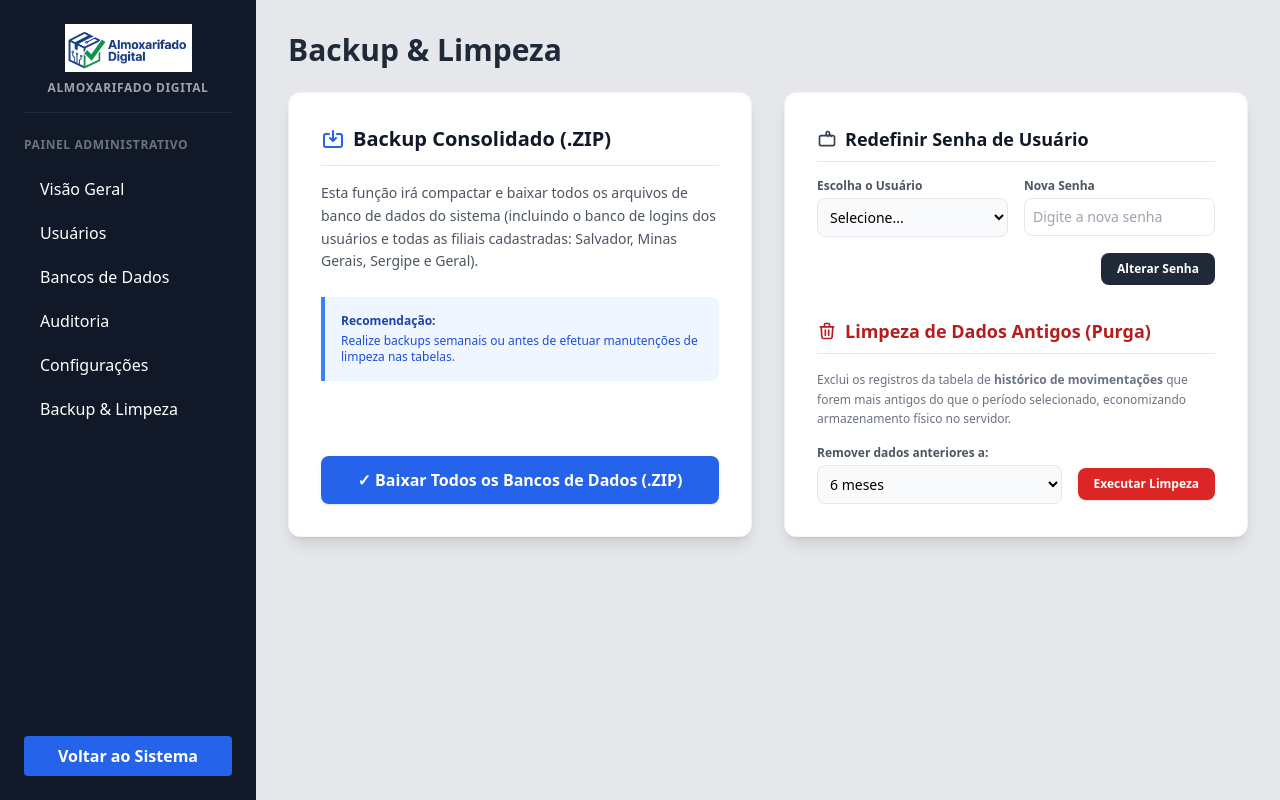
After one commit to AlexandreCalmonJr/Projeto---Estoque-TI, a Flask app: page /admin/maintenance in a window 1280 px wide. The commit adds this page. Run offline with Flask 3, Linux system fonts and the light colour scheme; a user stored in the database is signed in; tables that the repository leaves empty hold one stand-in row (values such as "Sample post"); some libraries are stand-ins or nearby versions.

Commit message:
feat: implement administrative dashboard modules, audit logging, and digital term signing interface

```diff
--- a/app/admin/routes.py
+++ b/app/admin/routes.py
@@ -1,10 +1,14 @@
-from flask import render_template, current_app, flash, redirect, url_for, request
+from flask import render_template, current_app, flash, redirect, url_for, request, send_file
 from flask_login import login_required, current_user
 from functools import wraps
 from sqlalchemy import text
+import os
+import zipfile
+import io
+from datetime import datetime, timedelta
 
 from . import admin_bp
-from app.models import User, db, get_engine_by_key
+from app.models import User, db, get_engine_by_key, Setting, AuditLog, get_setting, set_setting, log_audit
 
 # --- Decorator para Rotas de Admin ---
 def admin_required(f):
@@ -137,3 +141,208 @@ def delete_user(user_id):
     db.session.commit()
     flash('Usuário deletado com sucesso!', 'success')
     return redirect(url_for('admin.list_users'))
+
+
+@admin_bp.route('/databases')
+@login_required
+@admin_required
+def list_databases():
+    """Lista todos os bancos de dados configurados e seu status."""
+    from config import basedir
+    databases_info = []
+
+    for key, config_info in current_app.config['ASSET_DATABASES'].items():
+        db_path = config_info['url'].replace('sqlite:///', '')
+
+        # Tenta resolver o caminho absoluto se não for absoluto
+        if not os.path.isabs(db_path):
+            db_path = os.path.abspath(os.path.join(basedir, db_path))
+
+        # Verifica tamanho físico do arquivo
+        size_str = "N/A"
+        if os.path.exists(db_path):
+            size_bytes = os.path.getsize(db_path)
+            if size_bytes >= 1024 * 1024:
+                size_str = f"{size_bytes / (1024 * 1024):.2f} MB"
+            else:
+                size_str = f"{size_bytes / 1024:.2f} KB"
+
+        # Testar conexão e contar ativos
+        status = "Offline"
+        ativos_count = 0
+        try:
+            engine = get_engine_by_key(key)
+            with engine.connect() as conn:
+                status = "Online"
+                result = conn.execute(text("SELECT COUNT(*) FROM ativos"))
+                ativos_count = result.scalar_one() or 0
+        except Exception as e:
+            print(f"Erro ao conectar ao banco {key}: {e}")
+
+        databases_info.append({
+            'key': key,
+            'name': config_info['name'],
+            'path': db_path,
+            'size': size_str,
+            'status': status,
+            'ativos_count': ativos_count
+        })
+
+    return render_template('admin/databases.html', title="Bancos de Dados", databases=databases_info)
+
+
+@admin_bp.route('/audit-logs')
+@login_required
+@admin_required
+def list_audit_logs():
+    """Exibe o histórico de logs de auditoria."""
+    logs = AuditLog.query.order_by(AuditLog.timestamp.desc()).limit(150).all()
+    return render_template('admin/audit_logs.html', title="Auditoria do Sistema", logs=logs)
+
+
+@admin_bp.route('/settings', methods=['GET', 'POST'])
+@login_required
+@admin_required
+def system_settings():
+    """Gerencia as configurações SMTP do e-mail, texto de cláusulas e outros parâmetros."""
+    if request.method == 'POST':
+        # E-mail
+        set_setting('mail_server', request.form.get('mail_server', '').strip())
+        set_setting('mail_port', request.form.get('mail_port', '').strip())
+        set_setting('mail_username', request.form.get('mail_username', '').strip())
+        set_setting('mail_default_sender', request.form.get('mail_default_sender', '').strip())
+
+        # A senha só é atualizada se for digitada
+        smtp_pass = request.form.get('mail_password', '').strip()
+        if smtp_pass:
+            set_setting('mail_password', smtp_pass)
+
+        set_setting('mail_use_tls', 'true' if 'mail_use_tls' in request.form else 'false')
+
+        # Gerais
+        set_setting('company_name', request.form.get('company_name', '').strip())
+        set_setting('only_digital_signature', 'true' if 'only_digital_signature' in request.form else 'false')
+        set_setting('termo_texto', request.form.get('termo_texto', ''))
+
+        # Upload de Logotipo
+        logo_file = request.files.get('logo')
+        if logo_file and logo_file.filename:
+            ext = logo_file.filename.rsplit('.', 1)[1].lower() if '.' in logo_file.filename else ''
+            if ext in ('png', 'jpg', 'jpeg'):
+                from config import basedir
+                uploads_dir = os.path.join(basedir, 'uploads')
+                os.makedirs(uploads_dir, exist_ok=True)
+                logo_path = os.path.join(uploads_dir, 'logo_custom.png')
+                try:
+                    logo_file.save(logo_path)
+                    flash('Logotipo da empresa atualizado com sucesso!', 'success')
+                except Exception as logo_err:
+                    flash(f'Erro ao salvar o logotipo: {logo_err}', 'error')
+            else:
+                flash('Extensão de imagem inválida para o logotipo. Use PNG, JPG ou JPEG.', 'error')
+
+        log_audit('Atualização de Configurações', 'Configurações de e-mail, logotipo e termos atualizadas.')
+        flash('Configurações atualizadas com sucesso!', 'success')
+        return redirect(url_for('admin.system_settings'))
+
+    # Coleta valores atuais
+    settings_data = {
+        'mail_server': get_setting('mail_server', ''),
+        'mail_port': get_setting('mail_port', ''),
+        'mail_username': get_setting('mail_username', ''),
+        'mail_default_sender': get_setting('mail_default_sender', ''),
+        'mail_use_tls': get_setting('mail_use_tls', 'false') == 'true',
+        'company_name': get_setting('company_name', 'Almoxarifado Digital'),
+        'only_digital_signature': get_setting('only_digital_signature', 'false') == 'true',
+        'termo_texto': get_setting('termo_texto', '')
+    }
+
+    return render_template('admin/settings.html', title="Configurações do Sistema", settings=settings_data)
+
+
+@admin_bp.route('/maintenance', methods=['GET', 'POST'])
+@login_required
+@admin_required
+def maintenance_page():
+    """Página contendo download de backups e utilitários de limpeza/manutenção."""
+    if request.method == 'POST':
+        action = request.form.get('action')
+
+        if action == 'purge_history':
+            try:
+                months = int(request.form.get('months', 6))
+                cutoff = (datetime.now() - timedelta(days=months * 30)).strftime('%Y-%m-%d %H:%M:%S')
+
+                # Executa a limpeza em todos os bancos de ativos
+                purged_dbs = []
+                for key in current_app.config['ASSET_DATABASES'].keys():
+                    try:
+                        engine = get_engine_by_key(key)
+                        with engine.begin() as conn:
+                            # Limpa os históricos antigos
+                            conn.execute(text("DELETE FROM historico WHERE timestamp < :cutoff"), {'cutoff': cutoff})
+                            # Executa VACUUM para liberar espaço no SQLite
+                            conn.execute(text("VACUUM"))
+                        purged_dbs.append(key)
+                    except Exception as db_err:
+                        print(f"Erro ao limpar banco {key}: {db_err}")
+
+                log_audit('Limpeza de Dados', f'Histórico de movimentações com mais de {months} meses excluído nos bancos: {", ".join(purged_dbs)}')
+                flash(f'Limpeza concluída! Históricos com mais de {months} meses foram removidos com sucesso.', 'success')
+            except Exception as e:
+                flash(f'Erro ao realizar limpeza de dados: {e}', 'error')
+
+        elif action == 'reset_password':
+            try:
+                username = request.form.get('target_username', '').strip()
+                new_password = request.form.get('new_password', '').strip()
+
+                if not username or not new_password:
+                    flash('Informe o usuário e a nova senha.', 'error')
+                else:
+                    user = User.query.filter_by(username=username).first()
+                    if not user:
+                        flash('Usuário não encontrado.', 'error')
+                    else:
+                        user.set_password(new_password)
+                        db.session.commit()
+                        log_audit('Redefinição de Senha', f'Senha do usuário "{username}" alterada pelo administrador.')
+                        flash(f'Senha do usuário "{username}" redefinida com sucesso!', 'success')
+            except Exception as e:
+                flash(f'Erro ao redefinir senha: {e}', 'error')
+
+        return redirect(url_for('admin.maintenance_page'))
+
+    # GET: renderiza página
+    users = User.query.order_by(User.username).all()
+    return render_template('admin/backup.html', title="Backup & Limpeza", users=users)
+
+
+@admin_bp.route('/backup/download')
+@login_required
+@admin_required
+def download_backup():
+    """Gera um arquivo ZIP em memória contendo todos os arquivos .db e inicia o download."""
+    try:
+        from config import basedir
+        memory_file = io.BytesIO()
+
+        with zipfile.ZipFile(memory_file, 'w', zipfile.ZIP_DEFLATED) as zipf:
+            for file in os.listdir(basedir):
+                if file.endswith('.db'):
+                    file_path = os.path.join(basedir, file)
+                    zipf.write(file_path, file)
+
+        memory_file.seek(0)
+        timestamp = datetime.now().strftime('%Y%m%d_%H%M%S')
+        log_audit('Backup de Dados', 'Download do backup consolidado de bancos de dados efetuado.')
+
+        return send_file(
+            memory_file,
+            mimetype='application/zip',
+            as_attachment=True,
+            download_name=f'backup_almoxarifado_{timestamp}.zip'
+        )
+    except Exception as e:
+        flash(f'Erro ao gerar o backup: {e}', 'error')
+        return redirect(url_for('admin.maintenance_page'))
--- /dev/null
+++ b/app/templates/admin/backup.html
@@ -0,0 +1,94 @@
+{% extends 'admin/base_admin.html' %}
+{% block content %}
+<div class="grid grid-cols-1 lg:grid-cols-2 gap-8 max-w-6xl">
+
+    <!-- Painel de Backup -->
+    <div class="bg-white rounded-xl shadow-lg p-8 border border-gray-100 flex flex-col justify-between">
+        <div>
+            <h3 class="text-xl font-bold text-gray-900 border-b pb-3 mb-4 flex items-center">
+                <svg xmlns="http://www.w3.org/2000/svg" class="h-6 w-6 text-blue-600 mr-2" fill="none" stroke="currentColor" viewBox="0 0 24 24"><path stroke-linecap="round" stroke-linejoin="round" stroke-width="2" d="M8 7H5a2 2 0 00-2 2v9a2 2 0 002 2h14a2 2 0 002-2V9a2 2 0 00-2-2h-3m-1 4l-3 3m0 0l-3-3m3 3V4"></path></svg>
+                Backup Consolidado (.ZIP)
+            </h3>
+            <p class="text-sm text-gray-600 mb-6 leading-relaxed">
+                Esta função irá compactar e baixar todos os arquivos de banco de dados do sistema (incluindo o banco de logins dos usuários e todas as filiais cadastradas: Salvador, Minas Gerais, Sergipe e Geral).
+            </p>
+            <div class="bg-blue-50 border-l-4 border-blue-500 p-4 rounded-r-lg mb-6">
+                <p class="text-xs text-blue-800 font-semibold">Recomendação:</p>
+                <p class="text-xs text-blue-700 mt-1">Realize backups semanais ou antes de efetuar manutenções de limpeza nas tabelas.</p>
+            </div>
+        </div>
+        <div>
+            <a href="{{ url_for('admin.download_backup') }}" class="w-full text-center bg-blue-600 hover:bg-blue-700 text-white font-bold py-3 px-6 rounded-lg block shadow transition-colors">
+                ✓ Baixar Todos os Bancos de Dados (.ZIP)
+            </a>
+        </div>
+    </div>
+
+    <!-- Painel de Manutenção / Reset de Senhas -->
+    <div class="bg-white rounded-xl shadow-lg p-8 border border-gray-100 space-y-8">
+        <!-- Sub-painel: Redefinir Senhas -->
+        <div>
+            <h3 class="text-lg font-bold text-gray-900 border-b pb-2 mb-4 flex items-center">
+                <svg xmlns="http://www.w3.org/2000/svg" class="h-5 w-5 text-gray-700 mr-2" fill="none" stroke="currentColor" viewBox="0 0 24 24"><path stroke-linecap="round" stroke-linejoin="round" stroke-width="2" d="M15 7a2 2 0 012 2m-2-2a2 2 0 00-2 2m2-2V5a2 2 0 10-4 0v2M5 8h14a2 2 0 012 2v8a2 2 0 01-2 2H5a2 2 0 01-2-2v-8a2 2 0 012-2z"></path></svg>
+                Redefinir Senha de Usuário
+            </h3>
+            <form action="{{ url_for('admin.maintenance_page') }}" method="POST" class="space-y-4">
+                <input type="hidden" name="_csrf_token" value="{{ csrf_token() }}">
+                <input type="hidden" name="action" value="reset_password">
+                <div class="grid grid-cols-1 md:grid-cols-2 gap-4">
+                    <div>
+                        <label for="target_username" class="block text-xs font-semibold text-gray-600 mb-1">Escolha o Usuário</label>
+                        <select name="target_username" id="target_username" class="w-full p-2 border rounded-lg text-sm bg-gray-50 focus:ring-2 focus:ring-blue-500" required>
+                            <option value="">Selecione...</option>
+                            {% for u in users %}
+                            <option value="{{ u.username }}">{{ u.username }} {% if u.is_admin %}(Admin){% endif %}</option>
+                            {% endfor %}
+                        </select>
+                    </div>
+                    <div>
+                        <label for="new_password" class="block text-xs font-semibold text-gray-600 mb-1">Nova Senha</label>
+                        <input type="password" name="new_password" id="new_password" placeholder="Digite a nova senha" class="w-full p-2 border rounded-lg text-sm focus:ring-2 focus:ring-blue-500" required>
+                    </div>
+                </div>
+                <div class="flex justify-end">
+                    <button type="submit" class="bg-gray-800 hover:bg-gray-900 text-white font-bold py-2 px-4 rounded-lg text-xs transition-colors">
+                        Alterar Senha
+                    </button>
+                </div>
+            </form>
+        </div>
+
+        <!-- Sub-painel: Limpeza de Histórico -->
+        <div>
+            <h3 class="text-lg font-bold text-red-700 border-b pb-2 mb-4 flex items-center">
+                <svg xmlns="http://www.w3.org/2000/svg" class="h-5 w-5 text-red-700 mr-2" fill="none" stroke="currentColor" viewBox="0 0 24 24"><path stroke-linecap="round" stroke-linejoin="round" stroke-width="2" d="M19 7l-.867 12.142A2 2 0 0116.138 21H7.862a2 2 0 01-1.995-1.858L5 7m5 4v6m4-6v6m1-10V4a1 1 0 00-1-1h-4a1 1 0 00-1 1v3M4 7h16"></path></svg>
+                Limpeza de Dados Antigos (Purga)
+            </h3>
+            <p class="text-xs text-gray-500 mb-4 leading-relaxed">
+                Exclui os registros da tabela de <strong>histórico de movimentações</strong> que forem mais antigos do que o período selecionado, economizando armazenamento físico no servidor.
+            </p>
+            <form action="{{ url_for('admin.maintenance_page') }}" method="POST" class="space-y-4" onsubmit="return confirm('ATENÇÃO: A limpeza de dados históricos é IRREVERSÍVEL. Certifique-se de que fez um backup antes. Deseja prosseguir?');">
+                <input type="hidden" name="_csrf_token" value="{{ csrf_token() }}">
+                <input type="hidden" name="action" value="purge_history">
+                <div class="flex items-center space-x-4">
+                    <div class="flex-1">
+                        <label for="months" class="block text-xs font-semibold text-gray-600 mb-1">Remover dados anteriores a:</label>
+                        <select name="months" id="months" class="w-full p-2 border rounded-lg text-sm bg-gray-50 focus:ring-2 focus:ring-red-500">
+                            <option value="3">3 meses</option>
+                            <option value="6" selected>6 meses</option>
+                            <option value="12">12 meses (1 ano)</option>
+                            <option value="24">24 meses (2 anos)</option>
+                        </select>
+                    </div>
+                    <div class="pt-5">
+                        <button type="submit" class="bg-red-600 hover:bg-red-700 text-white font-bold py-2 px-4 rounded-lg text-xs shadow transition-colors">
+                            Executar Limpeza
+                        </button>
+                    </div>
+                </div>
+            </form>
+        </div>
+
+    </div>
+</div>
+{% endblock %}
--- a/app/templates/admin/base_admin.html
+++ b/app/templates/admin/base_admin.html
@@ -9,15 +9,23 @@
 <body class="bg-gray-200">
     <div class="flex h-screen">
         <aside class="w-64 bg-gray-900 text-white p-6 flex flex-col">
+            <div class="mb-6 text-center border-b border-gray-800 pb-4">
+                <img src="{{ url_for('main.serve_custom_logo') }}" alt="Logo" class="h-12 mx-auto object-contain mb-2">
+                <p class="text-xs text-gray-400 font-semibold uppercase tracking-wider">{{ get_setting('company_name', 'Almoxarifado Digital') }}</p>
+            </div>
             <div>
-                <h1 class="text-2xl font-bold mb-8">ADMINISTRAÇÃO</h1>
-                <nav>
-                    <a href="{{ url_for('admin.admin_dashboard') }}" class="block py-2 px-4 rounded hover:bg-gray-700">Visão Geral</a>
-                    <a href="{{ url_for('admin.list_users') }}" class="block py-2 px-4 rounded hover:bg-gray-700">Usuários</a>
+                <h1 class="text-xs font-bold text-gray-500 mb-4 tracking-wider uppercase">Painel Administrativo</h1>
+                <nav class="space-y-1">
+                    <a href="{{ url_for('admin.admin_dashboard') }}" class="block py-2 px-4 rounded hover:bg-gray-700 transition-colors">Visão Geral</a>
+                    <a href="{{ url_for('admin.list_users') }}" class="block py-2 px-4 rounded hover:bg-gray-700 transition-colors">Usuários</a>
+                    <a href="{{ url_for('admin.list_databases') }}" class="block py-2 px-4 rounded hover:bg-gray-700 transition-colors">Bancos de Dados</a>
+                    <a href="{{ url_for('admin.list_audit_logs') }}" class="block py-2 px-4 rounded hover:bg-gray-700 transition-colors">Auditoria</a>
+                    <a href="{{ url_for('admin.system_settings') }}" class="block py-2 px-4 rounded hover:bg-gray-700 transition-colors">Configurações</a>
+                    <a href="{{ url_for('admin.maintenance_page') }}" class="block py-2 px-4 rounded hover:bg-gray-700 transition-colors">Backup & Limpeza</a>
                 </nav>
             </div>
             <div class="mt-auto">
-                <a href="{{ url_for('main.index') }}" class="block text-center w-full mt-4 py-2 px-4 rounded bg-blue-600 hover:bg-blue-700">Voltar ao Sistema</a>
+                <a href="{{ url_for('main.index') }}" class="block text-center w-full mt-4 py-2 px-4 rounded bg-blue-600 hover:bg-blue-700 font-semibold transition-colors">Voltar ao Sistema</a>
             </div>
         </aside>
         <main class="flex-1 p-8 overflow-y-auto">
--- a/app/templates/base.html
+++ b/app/templates/base.html
@@ -3,7 +3,7 @@
 <head>
     <meta charset="UTF-8">
     <meta name="viewport" content="width=device-width, initial-scale=1.0">
-    <title>{{ title }} - Almoxarifado Digital</title>
+    <title>{{ title }} - {{ get_setting('company_name', 'Almoxarifado Digital') }}</title>
     <script src="https://cdn.tailwindcss.com"></script>
     <link rel="stylesheet" href="{{ url_for('static', filename='css/app.css') }}">
 </head>
@@ -11,7 +11,7 @@
     <div class="flex h-screen">
         <aside class="w-64 bg-white shadow-md flex flex-col">
             <div class="px-4 pt-5 pb-4 text-center border-b">
-                <img src="{{ url_for('static', filename='images/logo.png') }}" alt="Almoxarifado Digital" class="w-full h-auto max-h-24 mx-auto object-contain">
+                <img src="{{ url_for('main.serve_custom_logo') }}" alt="{{ get_setting('company_name', 'Almoxarifado Digital') }}" class="w-full h-auto max-h-24 mx-auto object-contain">
                 <p class="text-xs text-gray-500 mt-2">Base: <span class="font-semibold text-blue-600">{{ session.get('database_name', 'N/A') }}</span></p>
             </div>
             <nav class="flex-1 p-4 space-y-4">
@@ -28,7 +28,9 @@
                     <div class="space-y-1">
                         <a href="{{ url_for('main.form_ativo') }}" class="flex items-center px-4 py-2 text-gray-700 rounded-md hover:bg-blue-500 hover:text-white transition-colors">Cadastrar Ativo</a>
                         <a href="{{ url_for('main.manutencao') }}" class="flex items-center px-4 py-2 text-gray-700 rounded-md hover:bg-blue-500 hover:text-white transition-colors">Manutenção</a>
+                        {% if get_setting('only_digital_signature') != 'true' %}
                         <a href="{{ url_for('main.gerador_termo') }}" class="flex items-center px-4 py-2 text-gray-700 rounded-md hover:bg-blue-500 hover:text-white transition-colors">Gerar Termo Avulso</a>
+                        {% endif %}
                         <a href="{{ url_for('main.bulk_edit_ativos') }}" class="flex items-center px-4 py-2 text-gray-700 rounded-md hover:bg-blue-500 hover:text-white transition-colors">Editar em Lote</a>
                     </div>
                 </div>
--- a/app/templates/detalhes_ativo.html
+++ b/app/templates/detalhes_ativo.html
@@ -224,6 +224,7 @@
                 Editar Informações do Ativo
             </a>
 
+            {% if get_setting('only_digital_signature') != 'true' %}
             <div class="mb-6 border-b pb-6">
                 <h4 class="font-semibold mb-2">Gerar Documento</h4>
                 <div class="flex gap-2">
@@ -235,6 +236,7 @@
                     <button onclick="gerarDocumento()" class="bg-green-600 text-white px-4 rounded hover:bg-green-700">Gerar</button>
                 </div>
             </div>
+            {% endif %}
 
             <form action="{{ url_for('main.distribuir_ativo', id_ativo=ativo.id_ativo) }}" method="POST" class="mb-6 border-b pb-6">
                 <input type="hidden" name="_csrf_token" value="{{ csrf_token() }}">
@@ -253,6 +255,9 @@
 
                 <input type="text" name="numero_chamado" placeholder="Nº do Chamado" class="w-full p-2 border rounded mb-2" required>
 
+                {% if get_setting('only_digital_signature') == 'true' %}
+                <input type="hidden" name="template_name" value="Termo de Responsabilidade de Ativos - modelo.docx">
+                {% else %}
                 <div class="mb-4">
                     <label for="template_name" class="block text-gray-700 text-sm font-bold mb-2">Gerar Documento</label>
                     <select name="template_name" id="template_name" class="w-full p-2 border rounded">
@@ -261,6 +266,7 @@
                         <option value="Termo de Comodato - Notebook - modelo.docx">Termo de Comodato (Notebook)</option>
                     </select>
                 </div>
+                {% endif %}
 
                 <button type="submit" class="w-full bg-green-600 text-white py-2 rounded hover:bg-green-700">Distribuir e Gerar Documento</button>
             </form>
```
Also changed, not shown: app/__init__.py (+6 -2 lines), app/main/routes.py (+38 -7 lines), app/models.py (+56 -0 lines), app/templates/admin/audit_logs.html (added, +37 -0 lines), app/templates/admin/databases.html (added, +43 -0 lines), app/templates/admin/settings.html (added, +93 -0 lines), app/templates/assinar_termo.html (+43 -15 lines), dist/common.db, dist/salvador_assets.db.
